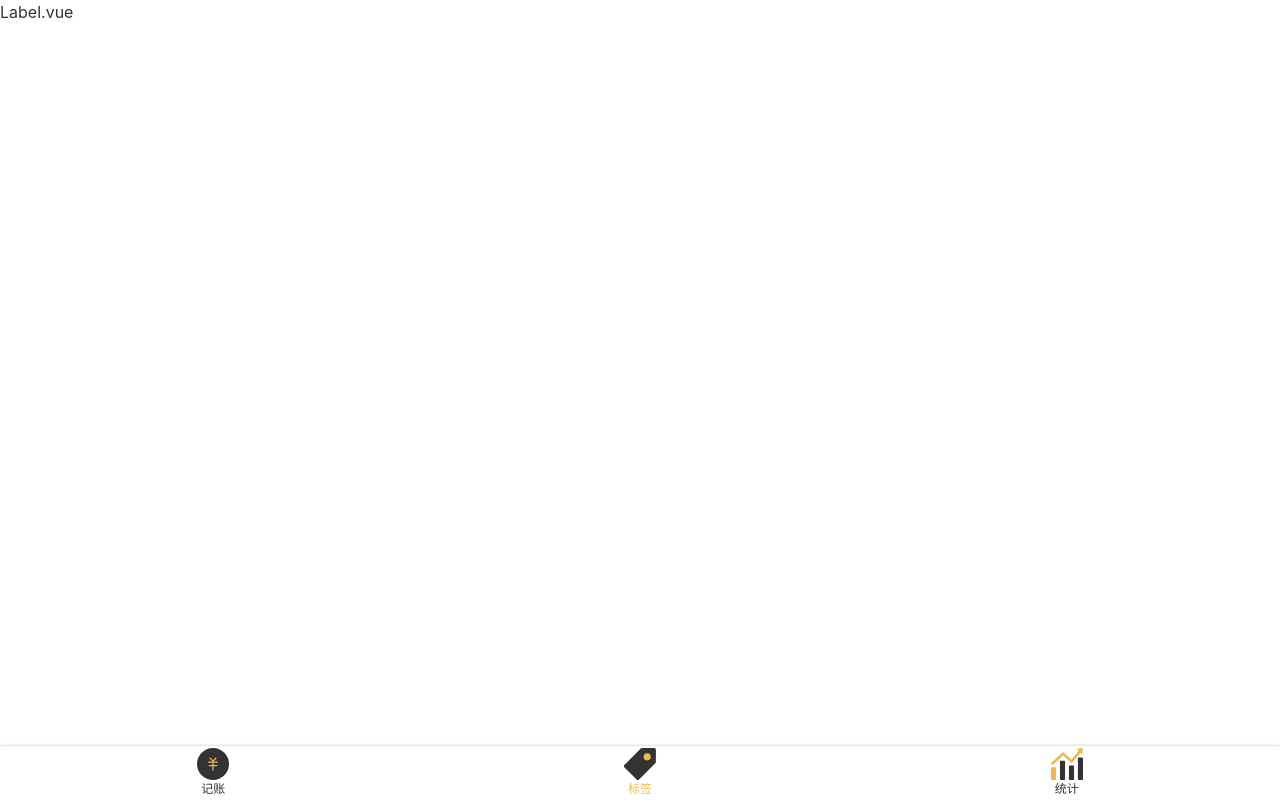
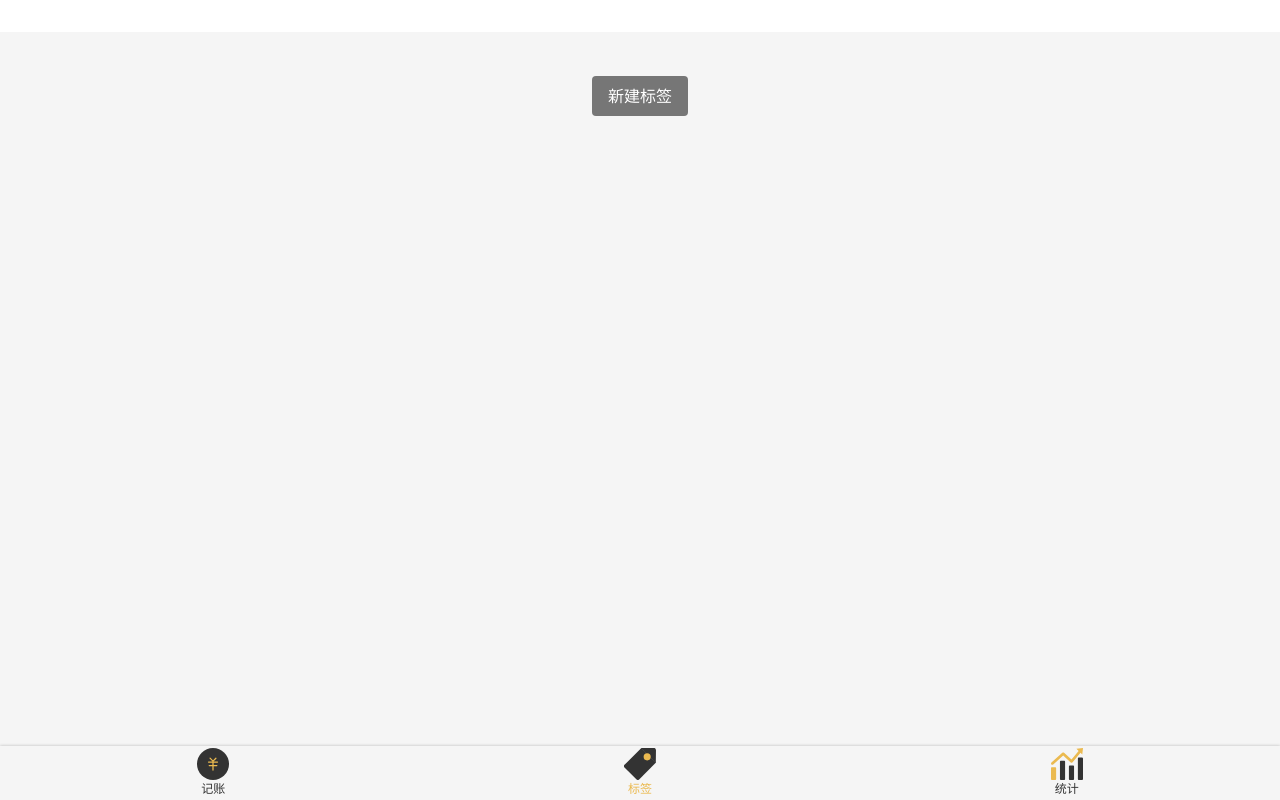
Before and after one commit to loomou/lemonice-morney, a Vue app: page /#/labels in a window 1280 px wide. Built offline with nearby package versions, Linux system fonts and the light colour scheme.

Commit message:
展示和创建标签

```diff
--- a/src/App.vue
+++ b/src/App.vue
@@ -14,6 +14,7 @@
     line-height: 1.5;
     font-family: $font-hei;
     font-size: 16px;
+    background: #f5f5f5;
   }
   /*.clearfix::after {*/
   /*  comment: '';*/
--- a/src/moudel.ts
+++ b/src/moudels/recordListMoudel.ts
@@ -1,5 +1,5 @@
 const localStorageKeyName = 'recordList';
-const model = {
+const recordListModel = {
   clone(data: RecordItem[] | RecordItem) {
     return JSON.parse(JSON.stringify(data));
   },
@@ -11,4 +11,4 @@ const model = {
   }
 };
 
-export default model;
+export default recordListModel;
--- /dev/null
+++ b/src/moudels/tagListMoudel.ts
@@ -0,0 +1,27 @@
+const localStorageKeyName = 'tagList';
+type TagListMoudel = {
+  data: string[];
+  fetch: () => string[];
+  create: (name: string) => 'success' | 'duplicated'; // 联合类型
+  save: () => void;
+}
+const tagListModel: TagListMoudel = {
+  data: [],
+  fetch() {
+    this.data = JSON.parse(window.localStorage.getItem(localStorageKeyName) || '[]');
+    return this.data;
+  },
+  create(name: string) {
+    if (this.data.indexOf(name) >= 0) {
+      return 'duplicated';
+    }
+    this.data.push(name);
+    this.save();
+    return 'success';
+  },
+  save() {
+    window.localStorage.setItem(localStorageKeyName, JSON.stringify(this.data));
+  }
+};
+
+export default tagListModel;
--- a/src/views/Labels.vue
+++ b/src/views/Labels.vue
@@ -1,19 +1,75 @@
 <template>
-    <Layout>
-      <p>Label.vue</p>
-    </Layout>
+  <Layout>
+    <ol class="tags">
+      <li v-for="tag in tags" :key="tag">
+        <span>{{tag}}</span>
+        <icon name="right"/>
+      </li>
+    </ol>
+    <div class="createTag-wrapper">
+      <button class="createTag" @click="createTag">新建标签</button>
+    </div>
+  </Layout>
 </template>
 
-<script>
-  // import Nav from '@/components/Nav';
-  export default {
-    name: 'Labels',
-    components: {
-      // Nav
+<script lang="ts">
+  import Vue from 'vue';
+  import {Component} from 'vue-property-decorator';
+  import tagListModel from '@/moudels/tagListMoudel';
+
+  tagListModel.fetch();
+  @Component
+  export default class Labels extends Vue {
+    tags = tagListModel.data;
+
+    createTag() {
+      const name = window.prompt('请输入标签名');
+      if (name) {
+        const message = tagListModel.create(name);
+        if (message === 'duplicated') {
+          window.alert('标签名重复');
+        } else if (message === 'success') {
+          window.alert('添加成功');
+        }
+      }
     }
-  };
+  }
 </script>
 
-<style scoped>
+<style lang="scss" scoped>
+  .tags {
+    background: white;
+    font-size: 16px;
+    padding: 16px;
 
+    > li {
+      min-height: 44px;
+      display: flex;
+      align-items: center;
+      justify-content: space-between;
+      border-bottom: 1px solid #e6e6e6;
+
+      svg {
+        color: #666;
+        width: 18px;
+        height: 24px;
+        margin-right: 16px;
+      }
+    }
+  }
+
+  .createTag {
+    background: #767676;
+    color: white;
+    border-radius: 4px;
+    border: none;
+    height: 40px;
+    padding: 0 16px;
+
+    &-wrapper {
+      text-align: center;
+      padding: 16px;
+      margin-top: 28px;
+    }
+  }
 </style>
--- a/src/views/Money.vue
+++ b/src/views/Money.vue
@@ -15,10 +15,12 @@
   import Notes from '@/components/Money/Notes.vue';
   import Tags from '@/components/Money/Tags.vue';
   import {Component, Watch} from 'vue-property-decorator';
-  import model from '@/moudel'
+  import recordListModel from '@/moudels/recordListMoudel'
+  import tagListModel from '@/moudels/tagListMoudel';
 
   const version = window.localStorage.getItem('version') || '0';
-  const recordList: RecordItem[] = model.fetch();
+  const recordList: RecordItem[] = recordListModel.fetch();
+  const tagList = tagListModel.fetch();
 
     if (version === '0.0.1') {
       // 数据库升级，数据迁移
@@ -35,7 +37,7 @@
     components: {Tags, Notes, Types, NumberPad}
   })
   export default class Money extends Vue {
-    tags = ['衣', '食', '住', '行', '彩票'];
+    tags = tagList;
     recordList: RecordItem[] =recordList;
     record: RecordItem = {tags: [], notes: '', type: '-', amount: 0};
 
@@ -48,14 +50,14 @@
     }
 
     saveRecord() {
-      const record2: RecordItem = model.clone(this.record);
+      const record2: RecordItem = recordListModel.clone(this.record);
       record2.createdAt = new Date();
       this.recordList.push(record2);
     }
 
     @Watch('recordList')
     onRecordListChange() {
-      model.save(this.recordList);
+      recordListModel.save(this.recordList);
     }
   }
 </script>
```
Also changed, not shown: src/assets/icons/right.svg (added).
